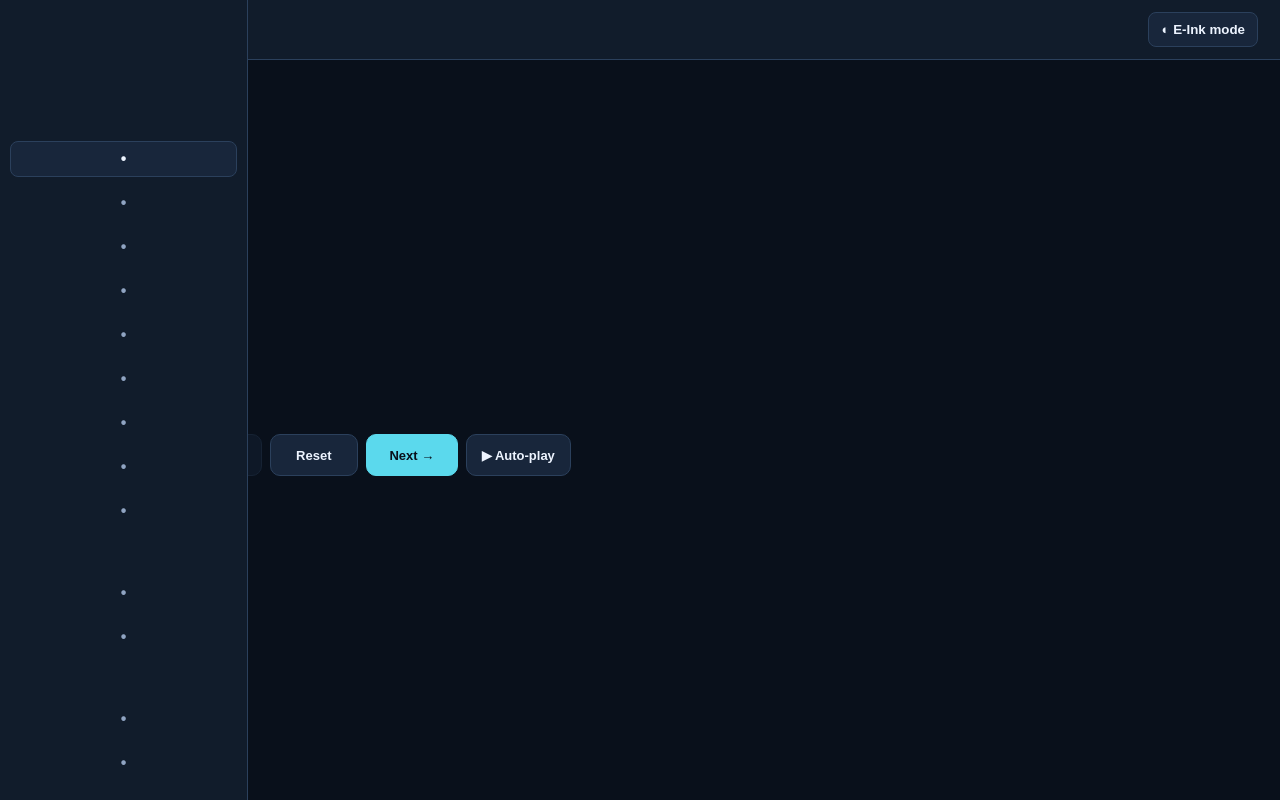
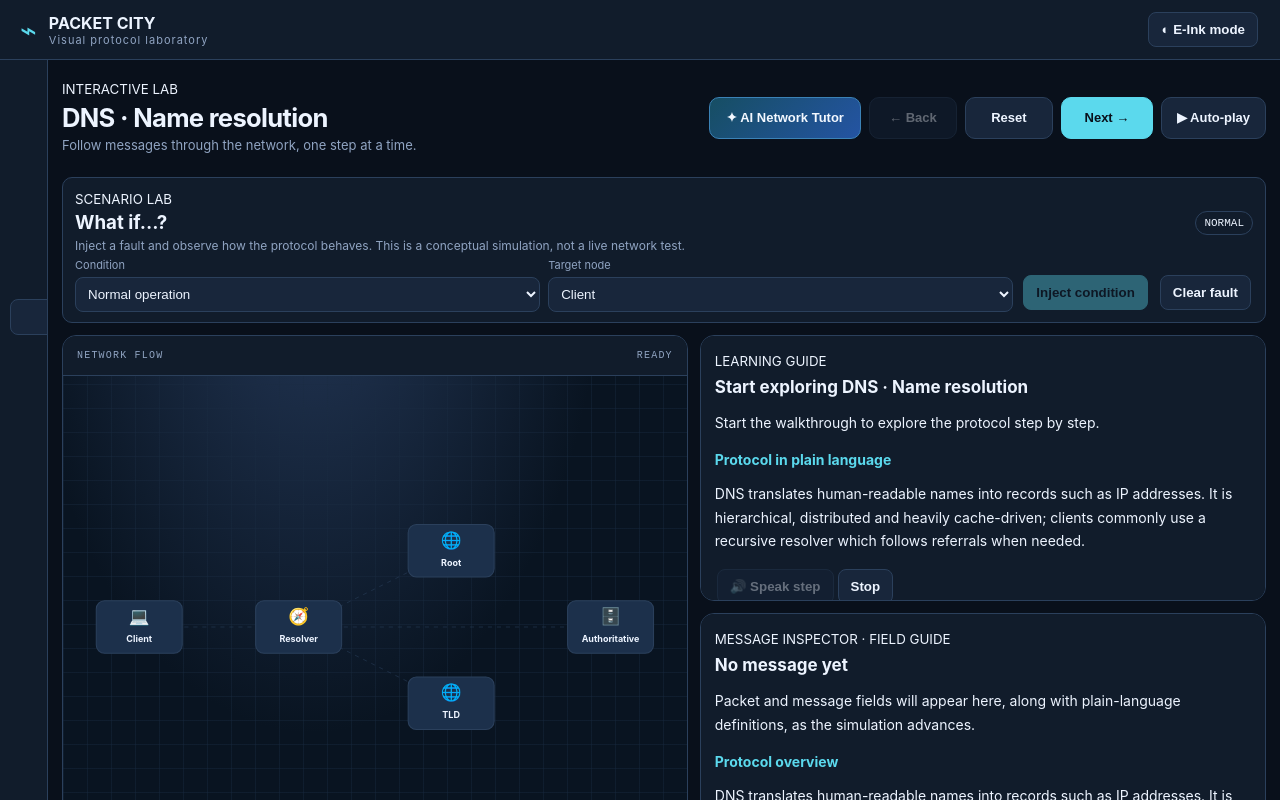
Before and after one commit to codassassin/protocol-playground, a React (Vite) app: page / in a window 1280 px wide. Shown: the top 800 px of the page. Built offline with nearby package versions, Linux system fonts and the light colour scheme.

Commit message:
Revert broken sidebar CSS override

```diff
--- a/src/app.css
+++ b/src/app.css
@@ -305,16 +305,3 @@ html[data-theme=ink] .progress-track i{background:#111}
 .tutor-dock iframe{flex:1 1 auto!important;height:auto!important;min-height:0!important}
 @media(max-width:1100px){:root{--fixed-tutor-width:min(42vw,390px)}.layout:has(.tutor-dock){padding-right:calc(var(--fixed-tutor-width) + 20px)!important}.tutor-dock{position:fixed!important;top:74px!important;bottom:12px!important;right:12px!important;height:auto!important;width:var(--fixed-tutor-width)!important;margin:0!important}}
 @media(max-width:760px){:root{--fixed-tutor-width:min(92vw,440px)}.layout:has(.tutor-dock){padding-right:12px!important}.tutor-dock{width:var(--fixed-tutor-width)!important;top:64px!important;bottom:8px!important;right:8px!important;z-index:100!important}}
-
-/* FIX: protocol rail is viewport-anchored like the tutor, independent of page scroll */
-@media (min-width:801px){
- .layout{position:relative!important;grid-template-columns:48px minmax(0,1fr)!important;overflow:visible!important}
- aside{position:fixed!important;left:0!important;top:60px!important;bottom:0!important;width:48px!important;height:auto!important;min-height:0!important;max-height:none!important;margin:0!important;overflow-x:hidden!important;overflow-y:auto!important;padding:12px 6px!important;z-index:40!important;background:var(--surface)!important;border-right:1px solid var(--line)!important;border-radius:0!important;transition:width .2s ease,padding .2s ease!important}
- aside:hover,aside:focus-within{width:248px!important;padding:16px!important;z-index:60!important}
- aside:not(:hover):not(:focus-within) h3,aside:not(:hover):not(:focus-within) .progress-summary,aside:not(:hover):not(:focus-within) .protocol-group h4{opacity:0!important;visibility:hidden!important}
- aside:not(:hover):not(:focus-within) .lab{width:100%!important;height:36px!important;min-height:36px!important;padding:0!important;margin:3px 0!important;font-size:0!important;text-align:center!important;overflow:hidden!important;white-space:nowrap!important;display:flex!important;align-items:center!important;justify-content:center!important}
- aside:not(:hover):not(:focus-within) .lab:after{content:"•";font-size:16px;line-height:1}
- aside:not(:hover):not(:focus-within) .protocol-group{margin:4px 0!important;padding:0!important;border:0!important}
- .layout>main{margin-left:0!important;min-width:0!important}
-}
-@media(max-width:800px){aside{position:static!important;left:auto!important;top:auto!important;bottom:auto!important;width:auto!important;height:auto!important}}
```
